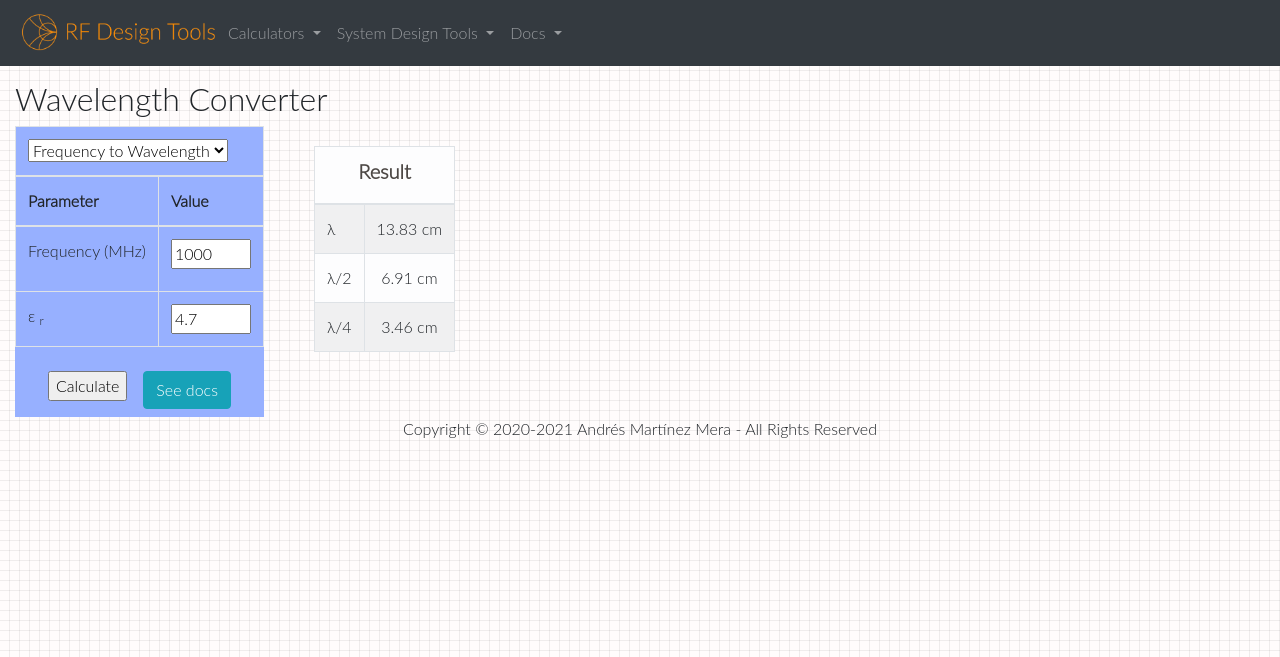
After one commit to andresmmera/rf-design-tools, a Django app: page /tool/wavelength_and_frequency in a window 1280 px wide. The commit adds this page. Shown: the top 657 px of the page. Run offline with Django 3.2, Linux system fonts and the light colour scheme; some libraries are stand-ins or nearby versions.

Commit message:
Frequency and wavelength converter

```diff
--- /dev/null
+++ b/rf_design_tools/catalog/templates/WavelengthCalculator/tool/WavelengthCalculator.html
@@ -0,0 +1,213 @@
+{% extends "base_generic.html" %}
+{% load static %}
+{% block content %}
+
+<head>
+  <script src="https://cdnjs.cloudflare.com/ajax/libs/mathjs/9.3.2/math.js"></script>
+
+</head>
+  <div class="container-fluid">
+    <div class="row">
+        <div class="col-md-auto">
+          <h2 class="tool-name">Wavelength Converter</h2>
+        </div>
+    </div>
+
+    <div class="row">
+      <div class="col-md-auto">
+        <div class="mx-auto" style="background-color:rgb(151, 176, 255);">
+          <!-- Instantiate the form -->
+          <form method="POST">
+            {% csrf_token %}
+            <table class="table table-bordered table-hover" id="InputTable">
+              <thead>
+                <tr>
+                  <td colspan="2">
+                    <select name="mode" id="mode" onchange="changeMode()">
+                      <option value="f2l">Frequency to Wavelength</option>
+                      <option value="l2f">Wavelength to Frequency</option>
+                    </select>
+                  </td>
+                </tr>
+                <tr>
+                  <th>Parameter</th>
+                  <th>Value</th>
+                </tr>
+              </thead>
+              <tbody>
+                <tr>
+                  <td>
+                    <p id = "mode_id">Frequency (MHz) </p>
+                  </td>
+                  <td>
+                    <input type="number" id="freq" step = '0.1' min='0' value="1000" style="width: 5em" onchange="updateTable()">
+                  </td>
+                </tr>
+                <tr>
+                  <td>
+                    &epsilon; <sub>r</sub>
+                  </td>
+                  <td>
+                    <input type="number" id="er" value="4.7" min='1' step='0.1' style="width: 5em" onchange="updateTable()">
+                  </td>
+                </tr>
+              </tbody>
+            </table>
+
+            <!-- BUTTONS -->
+            <div class="d-flex flex-row justify-content-center">
+              <div class="p-2">
+                <input type = "button" value = "Calculate" onclick="updateTable()">
+              </div>
+
+              <div class="p-2">
+                <a href="{% url 'reflection_coeff_docs' %}" class="btn btn-info" role="button">See docs</a>
+              </div>
+            </div>
+          </form>
+        </div>
+      </div>
+
+      <div class="col-md-auto">
+        <div class="mx-auto">
+              <!-- Present the result -->
+                <div class="card-body">
+                      <table class="table table-bordered table-light table-striped" id="ResultsTable">
+                        <thead>
+                          <tr>
+                            <th colspan="2"><h5 align="center">Result</h5></th>
+                          </tr>
+                        </thead>
+                        <tbody>
+                          <tr>
+                            <td>&lambda;</td>
+                            <td align="center">13.83 cm</td>
+                          </tr>
+                          <tr>
+                            <td>&lambda;/2</td>
+                            <td align="center">6.91 cm</td>
+                          </tr>
+                          <tr>
+                            <td>&lambda;/4</td>
+                            <td align="center">3.46 cm</td>
+                          </tr>
+                        </tbody>
+                      </table>
+                </div>
+        </div>
+      </div>
+
+    </div>
+  </div>
+
+  <script type="text/javascript">
+
+    function getLength(len){
+      var units = ' m';
+
+      if (len <= 0.01){
+          // Use mm
+          len *= 1e3;
+          units = ' mm'
+
+      }else{
+        if (len < 1){
+          // Use cm
+          len *= 100;
+          units = ' cm';
+        }
+      }
+      return len.toFixed(2) + units
+    }
+
+    function changeMode(){
+      var mode = document.getElementById("mode").value;
+
+      var mode_id = document.getElementById("mode_id");
+      var val = document.getElementById("freq");
+      var ResultsTable = document.getElementById("ResultsTable");
+
+      if (mode == "f2l"){
+        mode_id.innerHTML = "Frequency (MHz)";
+        val.value = 1000;
+      }else{
+        mode_id.innerHTML = "&lambda; (m)";
+        val.value = 0.5;
+      }
+      updateTable()
+    }
+
+    function updateTable(){
+      // Get data
+      var freq = parseFloat(document.getElementById("freq").value)
+      var er = parseFloat(document.getElementById("er").value)
+      const c0 = 299792458; // Speed of light (m/s)
+
+      // Check the data is valid
+      if (freq <= 0){
+        alert("Frequency must be positive")
+        document.getElementById("freq").value = 1000;
+        return
+      }
+      if (er < 1){
+        alert("\u03B5\u1D63 must be equal or greater than 1")
+        document.getElementById("er").value = 4.7;
+        return
+      }
+
+
+      // Update table
+      var ResultsTable = document.getElementById("ResultsTable");
+      var mode = document.getElementById("mode").value;
+
+      if (mode == "f2l"){
+        // Frequency to wavelength
+
+        // Calculations
+        var lambda = c0/(Math.sqrt(er)*(freq*1e6))
+
+        ResultsTable.rows[1].cells[0].innerHTML = "&lambda;";
+        ResultsTable.rows[1].cells[1].textContent = getLength(lambda);
+
+        if (ResultsTable.rows.length == 2){
+          // It is needed to add two more
+          var row = ResultsTable.insertRow(2);
+          var cell1 = row.insertCell(0);
+          var cell2 = row.insertCell(1);
+          cell1.innerHTML = "&lambda;/2";
+          cell2.innerHTML = getLength(lambda/2);
+
+          var row = ResultsTable.insertRow(3);
+          var cell1 = row.insertCell(0);
+          var cell2 = row.insertCell(1);
+          cell1.innerHTML = "&lambda;/4";
+          cell2.innerHTML = getLength(lambda/4);
+        }else{
+          ResultsTable.rows[2].cells[0].innerHTML = "&lambda;/2";
+          ResultsTable.rows[2].cells[1].textContent = getLength(lambda/2);
+          ResultsTable.rows[3].cells[0].innerHTML = "&lambda;/4";
+          ResultsTable.rows[3].cells[1].textContent = getLength(lambda/4);
+        }
+
+      }
+      else{
+        // Wavelength to frequency
+        // Calculations
+        var freq = 1e-6*c0/(Math.sqrt(er)*(freq))
+
+        ResultsTable.rows[1].cells[0].textContent = "Frequency";
+        ResultsTable.rows[1].cells[1].textContent = freq.toFixed(2) + " MHz";
+
+        if (ResultsTable.rows.length == 4){
+          ResultsTable.deleteRow(2)
+          ResultsTable.deleteRow(2)
+        }
+      }
+
+
+    }
+
+    </script>
+
+
+{% endblock %}
--- a/rf_design_tools/catalog/urls.py
+++ b/rf_design_tools/catalog/urls.py
@@ -18,6 +18,8 @@ from catalog.views import CseriesDocs
 
 from catalog.views import BWOctavesView
 from catalog.views import BWOctavesDocs
+
+from catalog.views import WavelengthFrequencyView
 
 from catalog.views import IPn_DiagramView
 from catalog.views import IPn_DiagramDocs
@@ -71,6 +73,11 @@ urlpatterns = [
     path('tool/Capacitor_Resistor_Calculators/series_capacitor/docs', CseriesDocs, name='cseries_docs'),
     #################################################################################
 
+    ## WAVELENGTH AND FREQUENCY CALCULATOR
+    path('tool/wavelength_and_frequency', WavelengthFrequencyView, name='wavelength_frequency_tool'),
+
+    #################################################################################
+
     # FREQUENCY PLANNING TOOLS
     path('tool/frequency_planning', ImageFrequencyCatalogView, name='image_frequency_catalog'),
     path('tool/frequency_planning/image_planning', ImageFrequencyView, name='image_frequency_planning'),
--- a/rf_design_tools/catalog/views/__init__.py
+++ b/rf_design_tools/catalog/views/__init__.py
@@ -8,3 +8,4 @@ from .viewIPn_diagram import *
 from .viewImageFrequency import *
 from .viewCapRes_Calculators import *
 from .viewSystemBalance import *
+from .viewWavelengthFrequency import *
--- /dev/null
+++ b/rf_design_tools/catalog/views/viewWavelengthFrequency.py
@@ -0,0 +1,15 @@
+from django.http import HttpResponseRedirect
+from django.shortcuts import render
+from django.http import HttpResponse
+from django.template import loader
+
+from catalog.models import Tool
+
+def WavelengthFrequencyDocs(request):
+    """View function for home page of site."""
+
+    # Render the HTML template index.html with the data in the context variable
+    return render(request, 'Capacitor_Resistor_Calculators/SeriesCapacitor/docs/Cseries_doc.html')
+
+def WavelengthFrequencyView(request):
+    return render(request, 'WavelengthCalculator/tool/WavelengthCalculator.html')
```
Also changed, not shown: rf_design_tools/catalog/templates/tools_catalog.html (+69 -50 lines).
